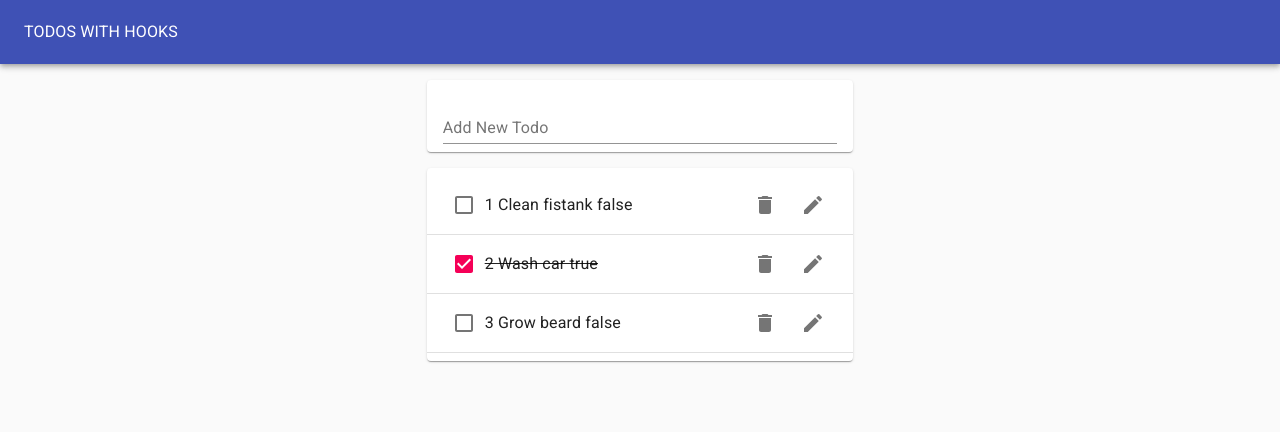
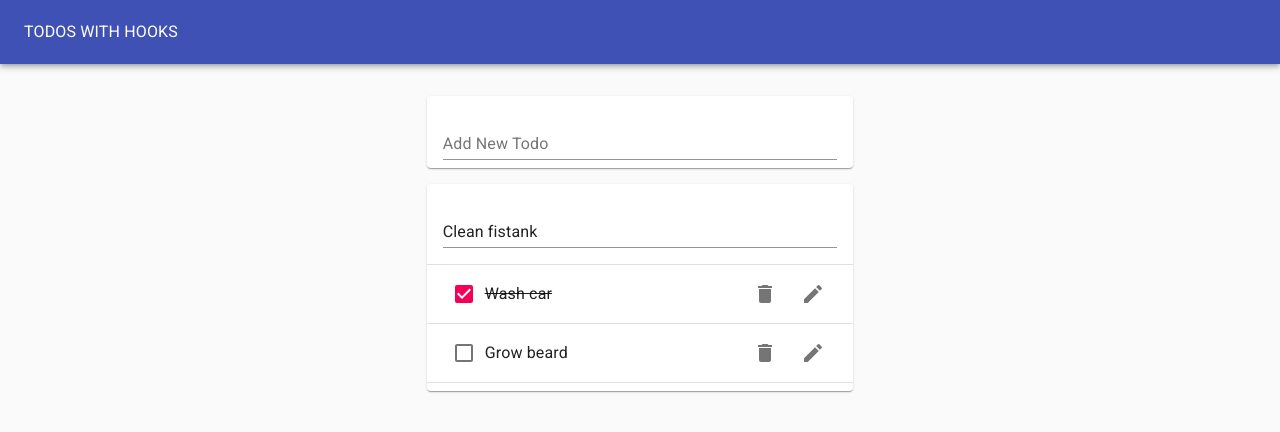
Before and after one commit to mtleinon/todo-app-with-react-hooks, a React (Create React App) app: page / in a window 1280 px wide. Both pictures are taken after a click on the button 813 px from the left and 205 px from the top of the page. Shown: the top 432 px of the page. Built offline with nearby package versions, Linux system fonts and the light colour scheme.

Commit message:
Edit functionality added.

```diff
--- /dev/null
+++ b/src/EditTodoForm.js
@@ -0,0 +1,25 @@
+import React from 'react';
+import useInputState from './hooks/useInputState';
+import TextField from '@material-ui/core/TextField';
+
+export default function EditTodoForm({ todo, updateTodo, toggleEditing }) {
+  const [value, changeValue, resetValue] = useInputState(todo.task);
+  return (
+    <form
+      onSubmit={e => {
+        e.preventDefault();
+        updateTodo({ id: todo.id, task: value, completed: todo.completed });
+        resetValue();
+        toggleEditing();
+      }}
+      style={{ width: '100%' }}
+    >
+      <TextField
+        margin="normal"
+        value={value}
+        onChange={changeValue}
+        fullWidth
+      />
+    </form>
+  );
+}
--- a/src/Todo.js
+++ b/src/Todo.js
@@ -1,4 +1,5 @@
 import React from 'react';
+import useToggleState from './hooks/useToggleState';
 import ListItem from '@material-ui/core/ListItem';
 import ListItemText from '@material-ui/core/ListItemText';
 import CheckBox from '@material-ui/core/CheckBox';
@@ -6,24 +7,39 @@ import IconButton from '@material-ui/core/IconButton';
 import DeleteIcon from '@material-ui/icons/Delete';
 import EditIcon from '@material-ui/icons/Edit';
 import ListItemSecondaryAction from '@material-ui/core/ListItemSecondaryAction';
+import EditTodoForm from './EditTodoForm';
+export default function Todo({ todo, removeTodo, toggleTodo, updateTodo }) {
+  const [editing, toggleEditing] = useToggleState();
 
-export default function Todo({ todo, removeTodo, toggleTodo }) {
   return (
     <ListItem>
-      <CheckBox checked={todo.completed} onClick={() => toggleTodo(todo.id)} />
+      {editing ? (
+        <EditTodoForm
+          todo={todo}
+          toggleEditing={toggleEditing}
+          updateTodo={updateTodo}
+        />
+      ) : (
+        <>
+          <CheckBox
+            checked={todo.completed}
+            onClick={() => toggleTodo(todo.id)}
+          />
           <ListItemText
             style={{ textDecoration: todo.completed ? 'line-through' : 'none' }}
           >
-        {todo.id + ' ' + todo.task + ' ' + todo.completed}
+            {todo.task}
           </ListItemText>
           <ListItemSecondaryAction>
             <IconButton onClick={() => removeTodo(todo.id)}>
               <DeleteIcon />
             </IconButton>
-        <IconButton>
+            <IconButton onClick={toggleEditing}>
               <EditIcon />
             </IconButton>
           </ListItemSecondaryAction>
+        </>
+      )}
     </ListItem>
   );
 }
--- a/src/TodoApp.js
+++ b/src/TodoApp.js
@@ -19,6 +19,11 @@ function TodoApp() {
   };
   const removeTodo = todoId => {
     setTodos(todos.filter(todo => todo.id !== todoId));
+  };
+  const updateTodo = updatedTodo => {
+    setTodos(
+      todos.map(todo => (todo.id === updatedTodo.id ? updatedTodo : todo))
+    );
   };
   const toggleTodo = todoId => {
     setTodos(
@@ -43,13 +48,14 @@ function TodoApp() {
           <Typography color="inherit">TODOS WITH HOOKS</Typography>
         </Toolbar>
       </AppBar>
-      <Grid container justify="center" style={{ mrginTop: '1rem' }}>
+      <Grid container justify="center" style={{ marginTop: '1rem' }}>
         <Grid item xs={11} md={6} lg={4}>
           <TodoForm addTodo={addTodo} />
           <TodoList
             todos={todos}
             removeTodo={removeTodo}
             toggleTodo={toggleTodo}
+            updateTodo={updateTodo}
           />
         </Grid>
       </Grid>
--- a/src/TodoList.js
+++ b/src/TodoList.js
@@ -3,13 +3,23 @@ import Paper from '@material-ui/core/Paper';
 import List from '@material-ui/core/List';
 import Divider from '@material-ui/core/Divider';
 import Todo from './Todo';
-export default function TodoList({ todos, removeTodo, toggleTodo }) {
+export default function TodoList({
+  todos,
+  removeTodo,
+  toggleTodo,
+  updateTodo
+}) {
   return (
     <Paper>
       <List>
         {todos.map(todo => (
-          <React.Fragment key={todo.task}>
-            <Todo todo={todo} removeTodo={removeTodo} toggleTodo={toggleTodo} />
+          <React.Fragment key={todo.id}>
+            <Todo
+              todo={todo}
+              removeTodo={removeTodo}
+              toggleTodo={toggleTodo}
+              updateTodo={updateTodo}
+            />
             <Divider />
           </React.Fragment>
         ))}
--- /dev/null
+++ b/src/hooks/useToggleState.js
@@ -0,0 +1,10 @@
+import { useState } from 'react';
+
+export default function useToggleState(initialValue = false) {
+  const [value, setValue] = useState(initialValue);
+  const toggleValue = () => {
+    setValue(!value);
+  };
+
+  return [value, toggleValue];
+}
```
Lines whose indentation alone changed are shown as unchanged.
